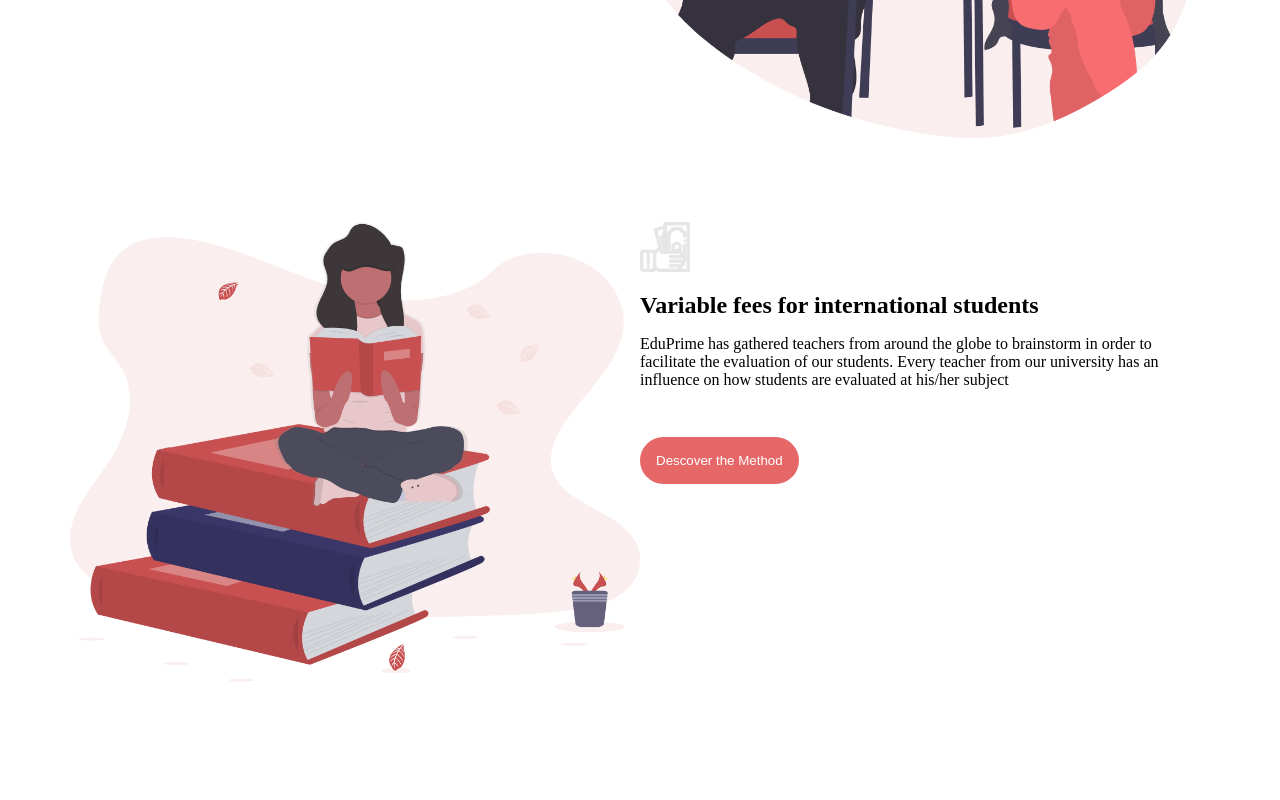
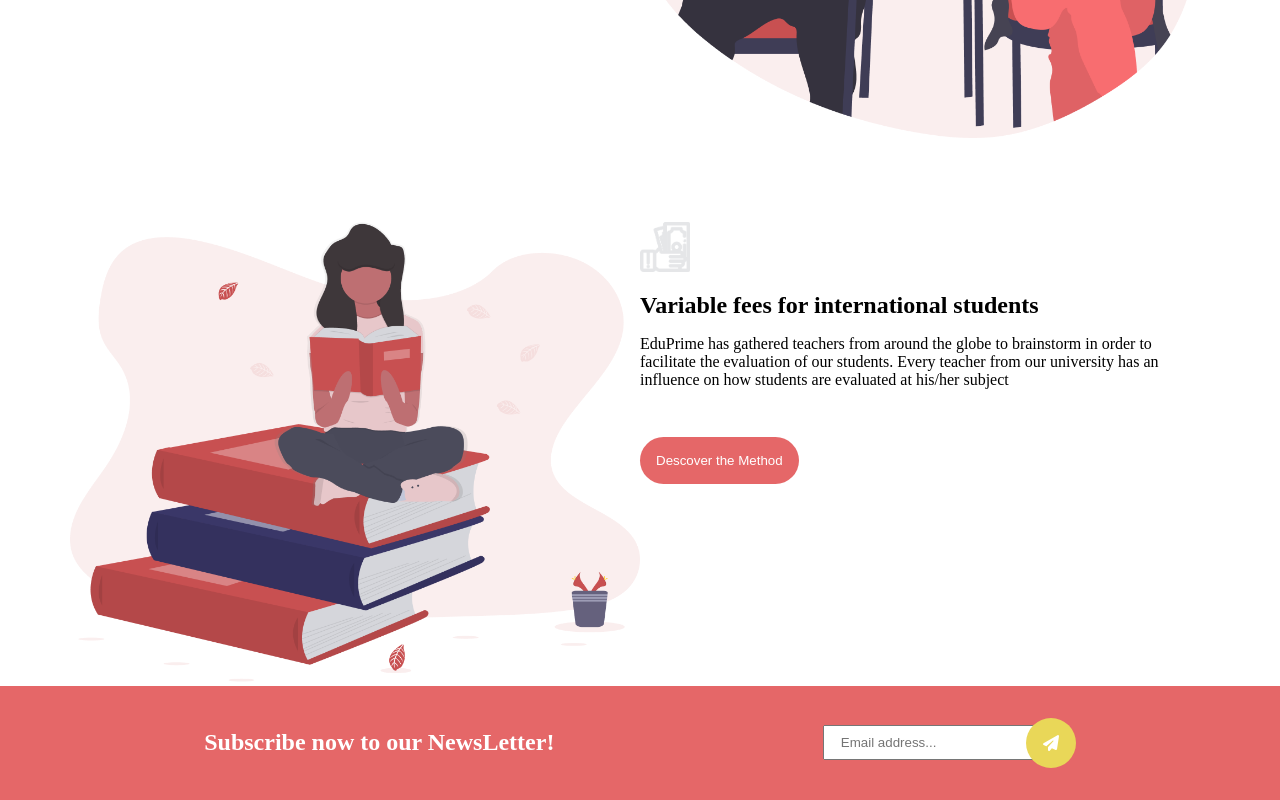
Before and after one commit to SimoneRicco/proj-html-vuejs, a Vue app in the folder my-app/: page / in a window 1280 px wide. Shown: the part 3159-3959 px from the top of the page. Before the commit the page ends 3845 px from the top, so only its background shows below. Built offline with nearby package versions, Linux system fonts and the light colour scheme.

Commit message:
add newsletter

```diff
--- a/my-app/src/App.vue
+++ b/my-app/src/App.vue
@@ -4,6 +4,7 @@ import Events from "./components/Events.vue";
 import Faculties from "./components/Faculties.vue";
 import GeneralInfo from "./components/GeneralInfo.vue";
 import Header from "./components/Header.vue";
+import Newsletter from "./components/Newsletter.vue";
 import UniversityYear from "./components/UniversityYear.vue";
 export default {
   data() {
@@ -26,6 +27,7 @@ export default {
     UniversityYear,
     Events,
     GeneralInfo,
+    Newsletter,
   },
 };
 </script>
@@ -38,6 +40,7 @@ export default {
     <UniversityYear></UniversityYear>
     <Events></Events>
     <GeneralInfo></GeneralInfo>
+    <Newsletter></Newsletter>
   </div>
 </template>
 
--- /dev/null
+++ b/my-app/src/components/Newsletter.vue
@@ -0,0 +1,51 @@
+<script>
+export default {};
+</script>
+
+<template>
+  <section>
+    <div class="info">
+      <h2>Subscribe now to our NewsLetter!</h2>
+      <div class="input">
+        <input type="text" placeholder="Email address..." />
+        <div class="send">
+          <font-awesome-icon icon="fa-solid fa-paper-plane" />
+        </div>
+      </div>
+    </div>
+  </section>
+</template>
+
+<style lang="scss" scoped>
+$orange: #e56768;
+$yellow: #e9d758;
+section {
+  background-color: $orange;
+  color: white;
+  .info {
+    display: flex;
+    align-items: center;
+    justify-content: space-around;
+    width: 1140px;
+    margin: auto;
+    padding: 2rem 0;
+  }
+  .input {
+    display: flex;
+    align-items: center;
+    input {
+      padding: 8px 16px;
+    }
+  }
+  .send {
+    background-color: $yellow;
+    width: 50px;
+    height: 50px;
+    border-radius: 50%;
+    display: flex;
+    align-items: center;
+    justify-content: center;
+    margin-left: -10px;
+  }
+}
+</style>
```
